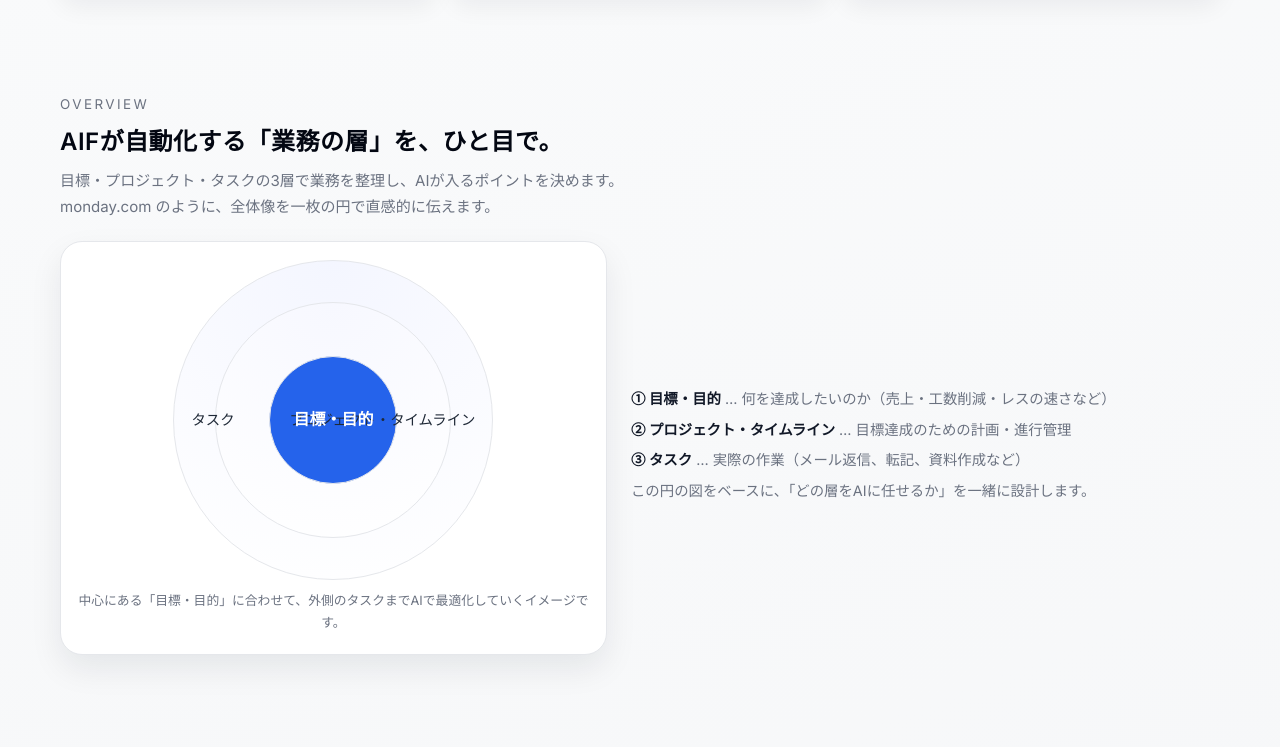
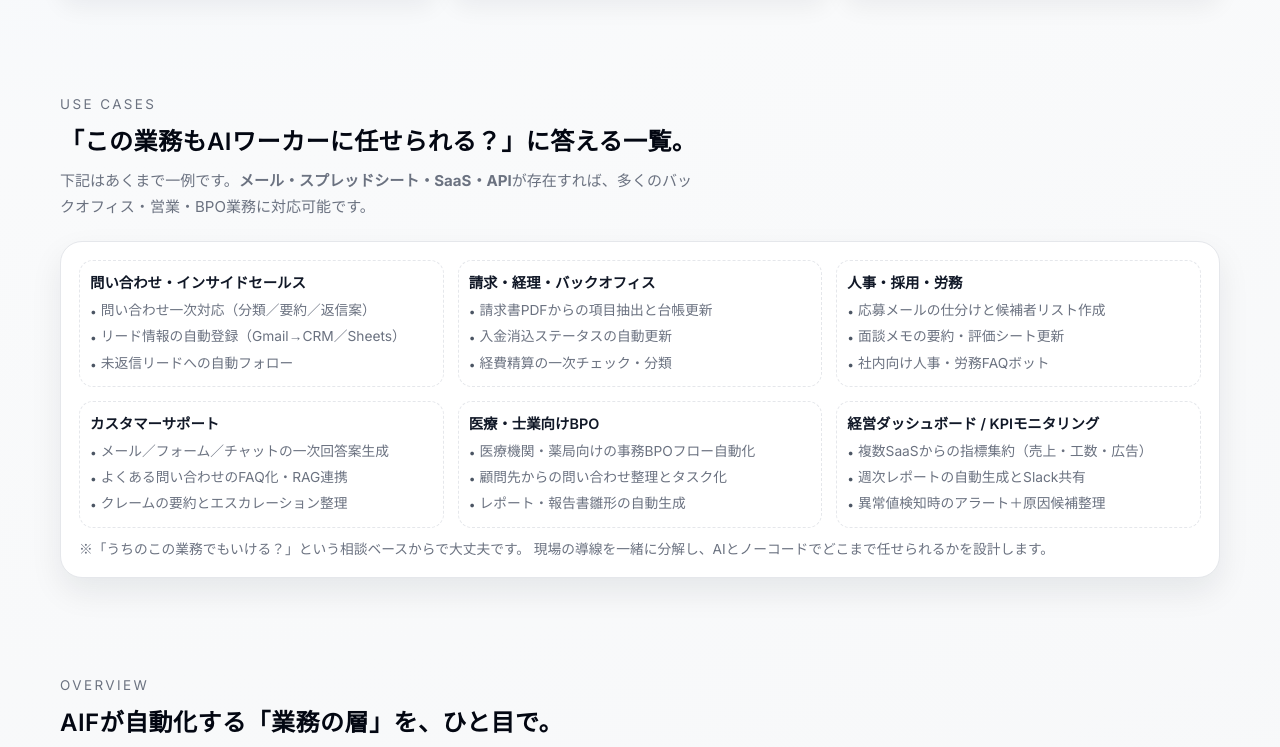
Before and after one commit to aifstudio/aif, a plain HTML site: page index.html in a window 1280 px wide. Shown: the part 1755-2502 px from the top of the page. Drawn offline with Linux system fonts and the light colour scheme.

Commit message:
Update index.html

```diff
--- a/index.html
+++ b/index.html
@@ -12,7 +12,6 @@
   <style>
     :root {
       --bg: #f3f4f6;
-      --bg-main: #f9fafb;
       --card-bg: #ffffff;
       --border-subtle: #e5e7eb;
       --accent: #0ea5e9;
@@ -420,7 +419,7 @@
       max-width: 640px;
     }
 
-    /* Problem / Solution */
+    /* Board wrapper */
     .board {
       border-radius: 22px;
       background: var(--card-bg);
@@ -429,6 +428,7 @@
       box-shadow: var(--shadow-soft);
     }
 
+    /* Problem / Solution */
     .problem-grid {
       display: grid;
       grid-template-columns: minmax(0, 1.25fr) minmax(0, 1.25fr);
@@ -570,6 +570,45 @@
       background: #eff6ff;
       border: 1px solid #dbeafe;
       color: #1d4ed8;
+    }
+
+    /* Use cases */
+    .usecase-grid {
+      display: grid;
+      grid-template-columns: repeat(3, minmax(0, 1fr));
+      gap: 14px;
+    }
+
+    .usecase-card {
+      border-radius: 14px;
+      border: 1px dashed #e5e7eb;
+      background: #ffffff;
+      padding: 10px 10px 8px;
+      font-size: 0.86rem;
+      color: var(--text-soft);
+    }
+
+    .usecase-title {
+      font-size: 0.9rem;
+      font-weight: 600;
+      margin-bottom: 3px;
+      color: #111827;
+    }
+
+    .usecase-list {
+      list-style: none;
+    }
+
+    .usecase-list li {
+      margin-bottom: 3px;
+      display: flex;
+      gap: 4px;
+    }
+
+    .usecase-list li span.icon {
+      font-size: 0.75rem;
+      margin-top: 3px;
+      color: #4b5563;
     }
 
     /* 円の図：業務レイヤー */
@@ -971,6 +1010,9 @@
       .layers-grid {
         grid-template-columns: minmax(0, 1fr);
       }
+      .usecase-grid {
+        grid-template-columns: repeat(2, minmax(0, 1fr));
+      }
     }
 
     @media (max-width: 720px) {
@@ -986,6 +1028,9 @@
       .services-grid {
         grid-template-columns: minmax(0, 1fr);
       }
+      .usecase-grid {
+        grid-template-columns: minmax(0, 1fr);
+      }
       .layer-diagram {
         width: 260px;
         height: 260px;
@@ -1012,6 +1057,7 @@
         </div>
         <nav class="nav-links">
           <a href="#services">サービス</a>
+          <a href="#usecases">対応領域</a>
           <a href="#layers">全体像</a>
           <a href="#scenario">フロー図</a>
           <a href="#flow">導入フロー</a>
@@ -1089,12 +1135,12 @@
 
               <div class="hero-mini-board">
                 <div class="hero-mini-title">
-                  <span class="dot" style="background:#f97316;"></span> AIF STUDIO がやること
+                  <span class="dot" style="background:#f97316;"></span> AIF STUDIO ができること
                 </div>
                 <ul class="hero-mini-list">
-                  <li><span class="icon">✓</span><div>現場業務のヒアリング＆AI化ポイント整理</div></li>
-                  <li><span class="icon">✓</span><div>Gmail / Slack / Sheets / 既存SaaSの連携設計</div></li>
-                  <li><span class="icon">✓</span><div>PoC構築〜運用までを伴走サポート</div></li>
+                  <li><span class="icon">✓</span><div>Gmail / Slack / Sheets / Notion / CRM など主要SaaSとの連携</div></li>
+                  <li><span class="icon">✓</span><div>Make・GAS・API・RAG を組み合わせたAIエージェント設計</div></li>
+                  <li><span class="icon">✓</span><div>医療・BPO・士業・スタートアップなど業界別の業務設計</div></li>
                 </ul>
               </div>
             </div>
@@ -1259,6 +1305,80 @@
           </div>
         </section>
 
+        <!-- Use cases / 対応領域 -->
+        <section id="usecases" class="reveal">
+          <div class="section-header">
+            <div class="section-eyebrow">Use Cases</div>
+            <div class="section-title">「この業務もAIワーカーに任せられる？」に答える一覧。</div>
+            <p class="section-desc">
+              下記はあくまで一例です。<strong>メール・スプレッドシート・SaaS・API</strong>が存在すれば、多くのバックオフィス・営業・BPO業務に対応可能です。
+            </p>
+          </div>
+
+          <div class="board">
+            <div class="usecase-grid">
+              <div class="usecase-card">
+                <div class="usecase-title">問い合わせ・インサイドセールス</div>
+                <ul class="usecase-list">
+                  <li><span class="icon">•</span><div>問い合わせ一次対応（分類／要約／返信案）</div></li>
+                  <li><span class="icon">•</span><div>リード情報の自動登録（Gmail→CRM／Sheets）</div></li>
+                  <li><span class="icon">•</span><div>未返信リードへの自動フォロー</div></li>
+                </ul>
+              </div>
+
+              <div class="usecase-card">
+                <div class="usecase-title">請求・経理・バックオフィス</div>
+                <ul class="usecase-list">
+                  <li><span class="icon">•</span><div>請求書PDFからの項目抽出と台帳更新</div></li>
+                  <li><span class="icon">•</span><div>入金消込ステータスの自動更新</div></li>
+                  <li><span class="icon">•</span><div>経費精算の一次チェック・分類</div></li>
+                </ul>
+              </div>
+
+              <div class="usecase-card">
+                <div class="usecase-title">人事・採用・労務</div>
+                <ul class="usecase-list">
+                  <li><span class="icon">•</span><div>応募メールの仕分けと候補者リスト作成</div></li>
+                  <li><span class="icon">•</span><div>面談メモの要約・評価シート更新</div></li>
+                  <li><span class="icon">•</span><div>社内向け人事・労務FAQボット</div></li>
+                </ul>
+              </div>
+
+              <div class="usecase-card">
+                <div class="usecase-title">カスタマーサポート</div>
+                <ul class="usecase-list">
+                  <li><span class="icon">•</span><div>メール／フォーム／チャットの一次回答案生成</div></li>
+                  <li><span class="icon">•</span><div>よくある問い合わせのFAQ化・RAG連携</div></li>
+                  <li><span class="icon">•</span><div>クレームの要約とエスカレーション整理</div></li>
+                </ul>
+              </div>
+
+              <div class="usecase-card">
+                <div class="usecase-title">医療・士業向けBPO</div>
+                <ul class="usecase-list">
+                  <li><span class="icon">•</span><div>医療機関・薬局向けの事務BPOフロー自動化</div></li>
+                  <li><span class="icon">•</span><div>顧問先からの問い合わせ整理とタスク化</div></li>
+                  <li><span class="icon">•</span><div>レポート・報告書雛形の自動生成</div></li>
+                </ul>
+              </div>
+
+              <div class="usecase-card">
+                <div class="usecase-title">経営ダッシュボード / KPIモニタリング</div>
+                <ul class="usecase-list">
+                  <li><span class="icon">•</span><div>複数SaaSからの指標集約（売上・工数・広告）</div></li>
+                  <li><span class="icon">•</span><div>週次レポートの自動生成とSlack共有</div></li>
+                  <li><span class="icon">•</span><div>異常値検知時のアラート＋原因候補整理</div></li>
+                </ul>
+              </div>
+            </div>
+
+            <p style="font-size:0.86rem;color:var(--text-soft);margin-top:10px;">
+              ※「うちのこの業務でもいける？」という相談ベースからで大丈夫です。
+              現場の導線を一緒に分解し、AIとノーコードでどこまで任せられるかを設計します。
+            </p>
+          </div>
+        </section>
+
         <!-- 円の図：業務レイヤー -->
         <section id="layers" class="reveal">
           <div class="section-header">
```
